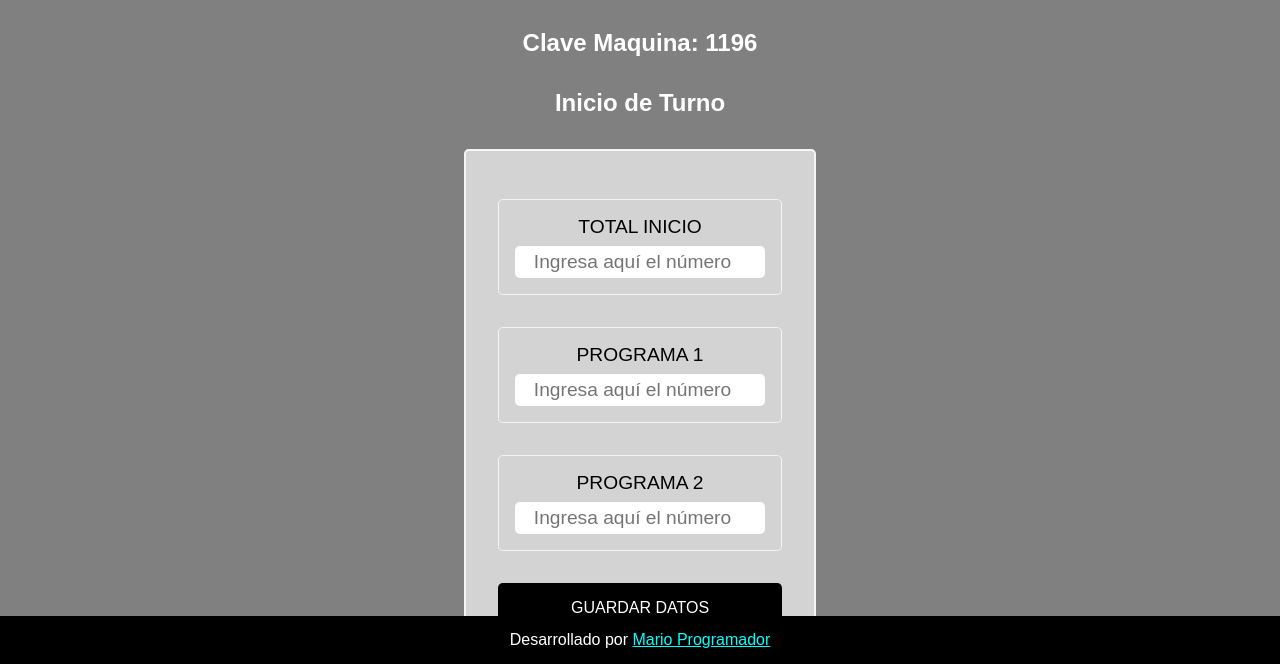
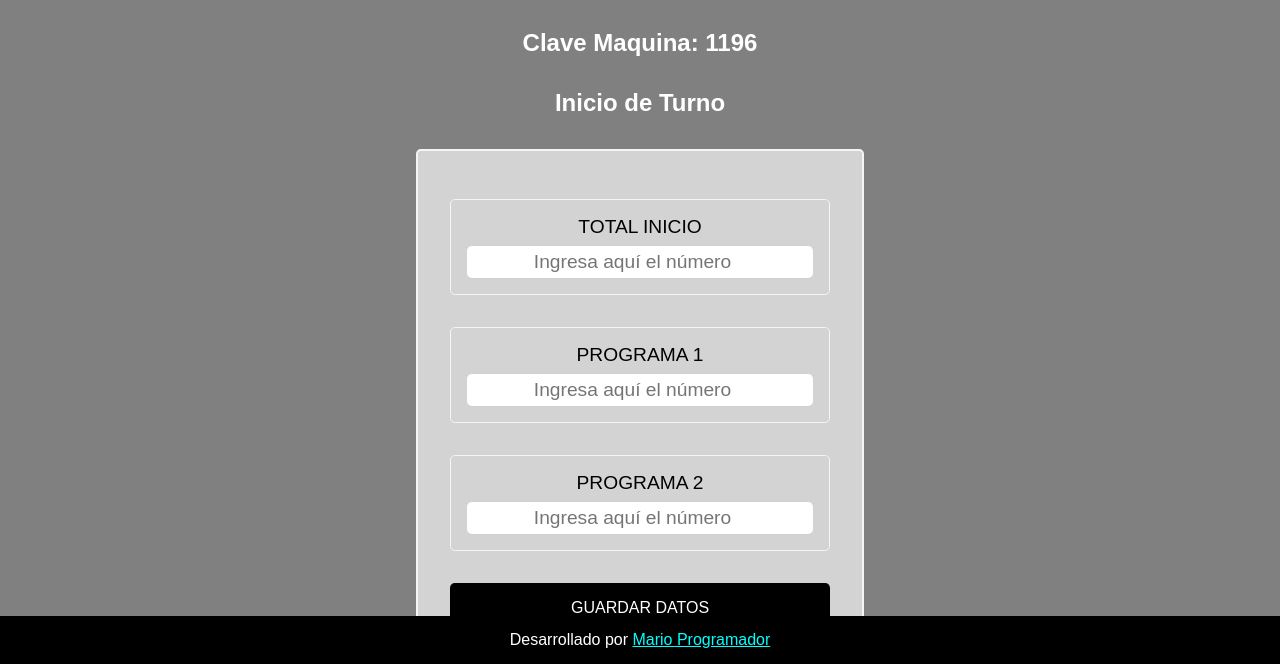
Before and after one commit to marioAmauta/contador-lavados, a plain HTML site: page index.html in a window 1280 px wide. Shown: the part 136-800 px from the top of the page. Drawn offline with Linux system fonts and the light colour scheme.

Commit message:
padding and width added to inner container

```diff
--- a/styles.css
+++ b/styles.css
@@ -72,8 +72,9 @@ body {
 }
 
 .inner-container {
-  max-width: 22rem;
+  max-width: 30rem;
   margin: auto;
+  padding: 0 1rem;
 }
 
 .info-container {
```
